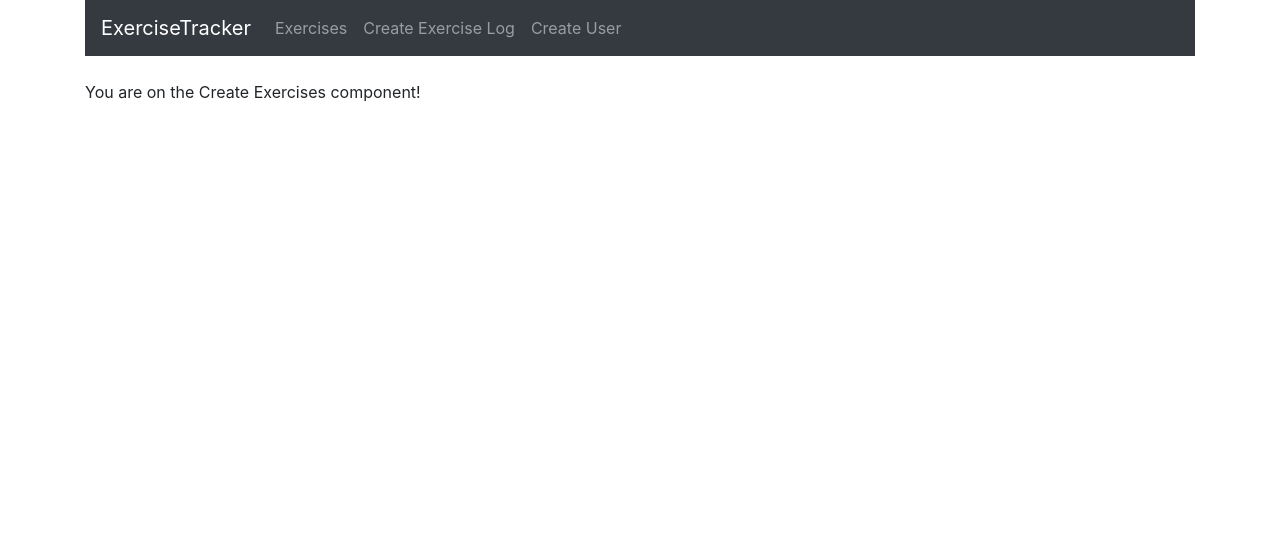
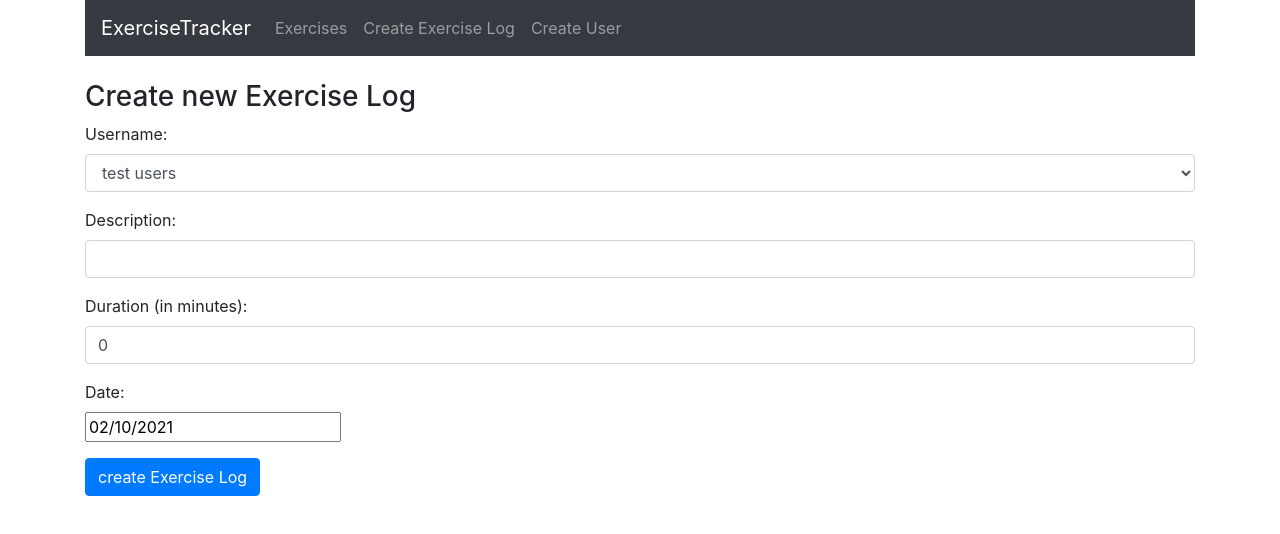
Before and after one commit to MAHANNAVIDU734/my-mern-stack, a React (Create React App) app: page /create in a window 1280 px wide. Shown: the top 534 px of the page. Built offline with nearby package versions, Linux system fonts and the light colour scheme.

Commit message:
mern stack new exercise log form implementation

```diff
--- a/package.json
+++ b/package.json
@@ -8,6 +8,7 @@
     "@testing-library/user-event": "^12.6.3",
     "bootstrap": "^4.6.0",
     "react": "^17.0.1",
+    "react-datepicker": "^3.4.1",
     "react-dom": "^17.0.1",
     "react-router-dom": "^5.2.0",
     "react-scripts": "4.0.2",
--- a/src/component/create-exercise.component.js
+++ b/src/component/create-exercise.component.js
@@ -1,7 +1,15 @@
 import React, { Component } from 'react';
+import DatePicker from 'react-datepicker';
+import "react-datepicker/dist/react-datepicker.css";
 export default class CreateExercises extends Component {
 constructor(props){
     super(props);
+
+    this.onChangeUsername = this.onChangeUsername.bind(this);
+    this.onChangeDescription = this.onChangeDescription.bind(this);
+    this.onChangeDuration = this.onChangeDuration.bind(this);
+    this.onChangeDate = this.onChangeDate.bind(this);
+    this.onSubmit = this.onSubmit.bind(this);
 
     this.state = {
         username: "",
@@ -11,6 +19,14 @@
         users: []
     }
 }
+
+componentDidMount() {
+  this.setState({
+      users: ['test users'],
+      username: 'test user'
+  })
+}
+
 onChangeUsername(e) {
   this.setState({
       username: e.target.value
@@ -49,9 +65,61 @@
 
     render() {
         return(
-            <div >
-                <p>You are on the Create Exercises component!</p>
-            </div >
-        )
+        <div>
+                <h3>Create new Exercise Log</h3>
+                <form onSubmit={this.onSubmit}>
+                <div className="form-group">
+                <label>Username: </label>
+                <select ref="userInput"
+                    required
+                    className="form-control"
+                    value={this.state.username}
+                    onChange={this.onChangeUsername}>
+                        {
+                            this.state.users.map(function(user) {
+                                return <option
+                                key={user}
+                                value={user}>{user}
+                                </option>;
+                            })
+                        }
+                      </select >
+                </div>
+                <div className="form-group">
+              <label>Description: </label>
+              <input
+              type="text"
+              required
+              className="form-control"
+              value={this.state.description}
+              onChange={this.onChangeDescription}
+            />
+            </div>
+            <div className="form-group">
+            <label>Duration (in minutes): </label>
+            <input
+              type="text"
+              className="form-control"
+              value={this.state.duration}
+              onChange={this.onChangeDuration}
+            />
+            </div>
+            <div className="form-group">
+                <label>Date: </label>
+                <div>
+                    <DatePicker
+                      selected={this.state.date}
+                      onChange={this.onChangeDate}
+                    />
+                </div>
+            </div>
+            <div className="form-group">
+              <input type="submit" value="create Exercise Log" className="btn btn-primary" />
+            </div>
+                </form>
+
+        </div>
+     )
+
     }
 }
```
Also changed, not shown: Capture.PNG (added), 1 other file (tests, documents, lock files or other folders).
